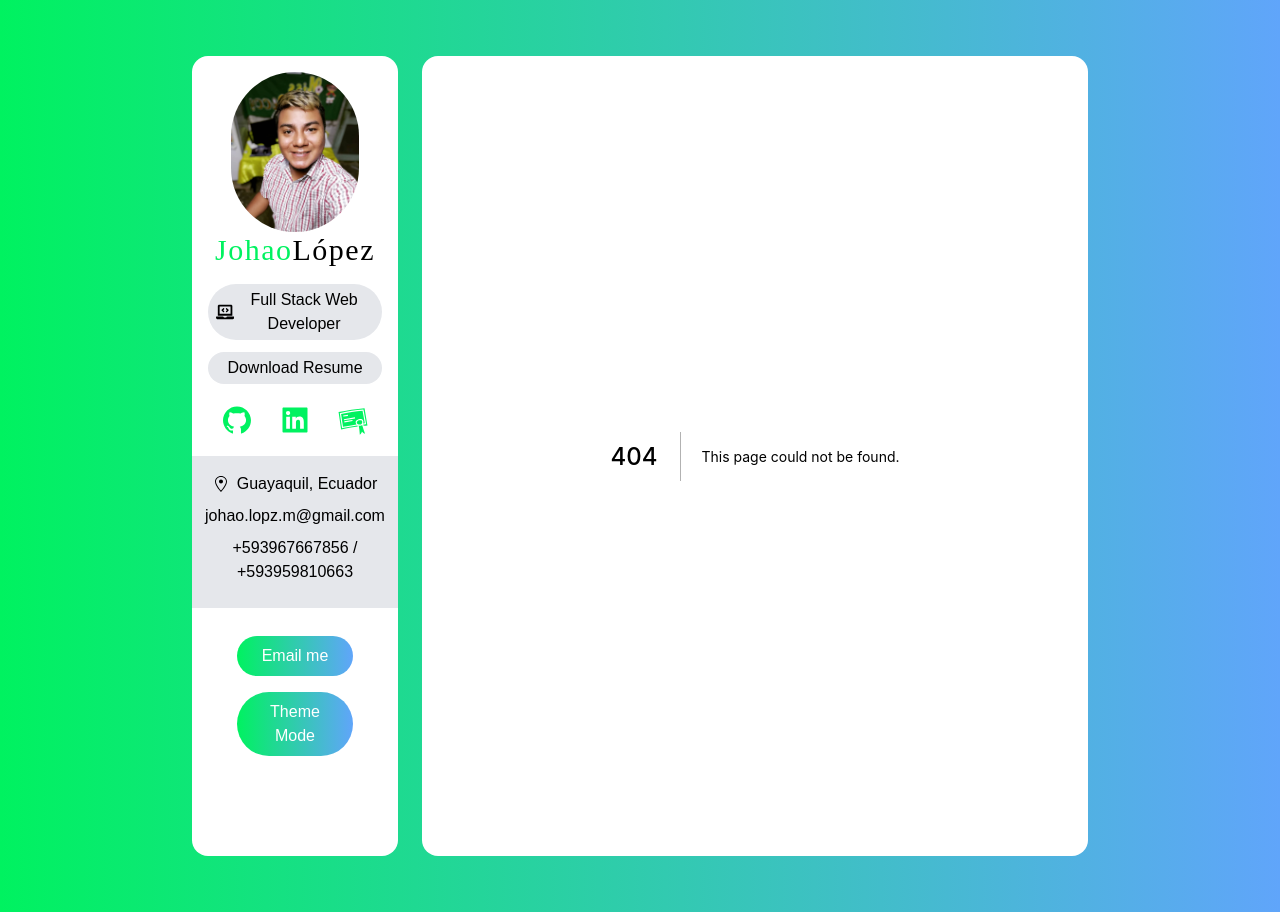
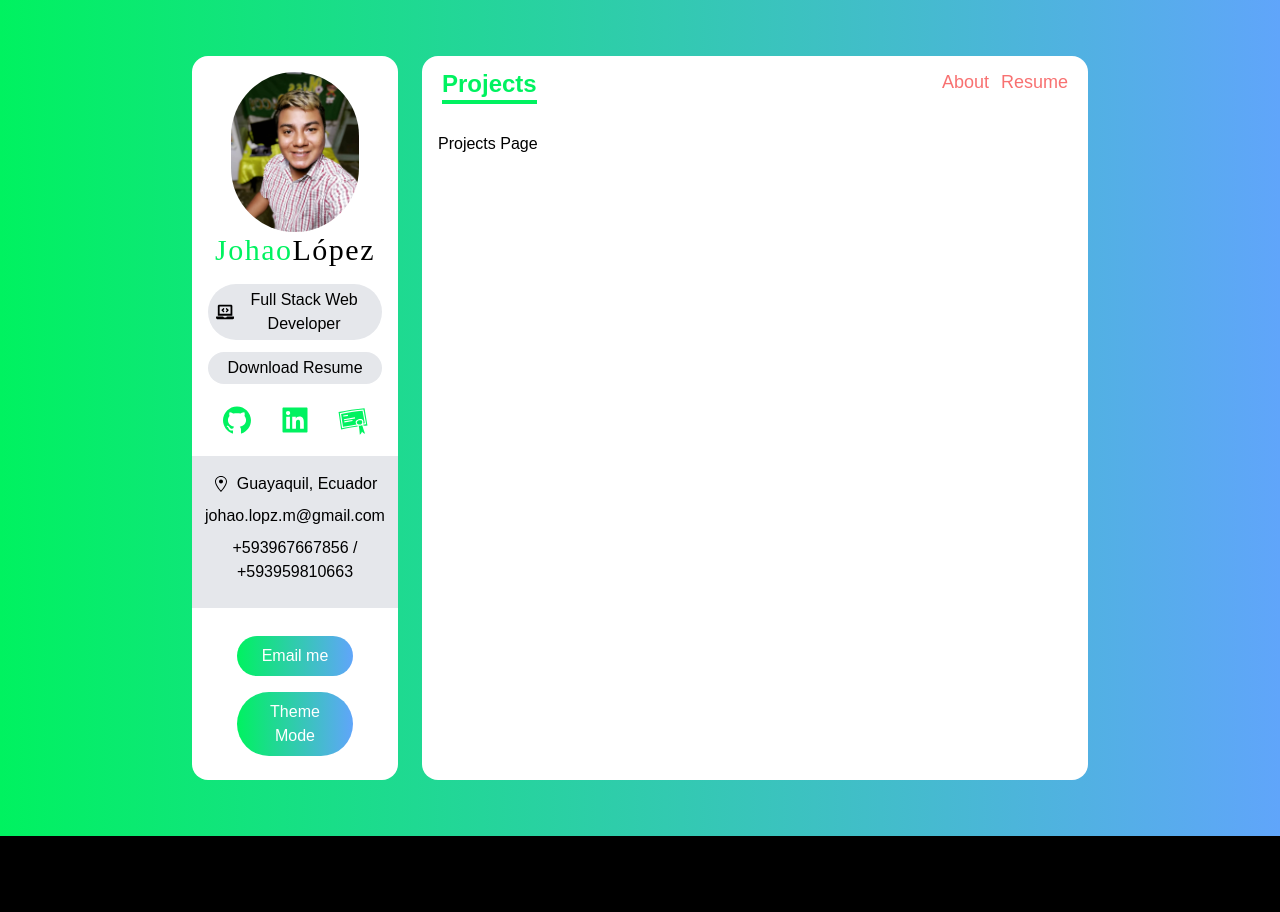
Before and after one commit to johaolopz/portfolio, a Next.js app: page /projects in a window 1280 px wide. Before the commit this address had no page. After the commit the page ends 836 px from the top, so only its background shows below. Built offline with nearby package versions, Linux system fonts and the light colour scheme; a web font is replaced by a local one.

Commit message:
crossOrigin fix, NavBar Creation, Use of FunctionComponent (Projects/Resume)

```diff
--- /dev/null
+++ b/components/Navbar.tsx
@@ -0,0 +1,47 @@
+import { FunctionComponent, useEffect, useState } from "react"
+import Link from "next/link"
+import { useRouter } from "next/router"
+
+
+//Function Component with typescript
+const NavItem:FunctionComponent<{
+    activeItem:string,
+    setActiveItem:Function,
+    name:string,
+    route:string
+}> = ({activeItem, setActiveItem, name, route}) => {
+    return (
+            activeItem !== name ? (
+            <Link href={route}>
+                <a>
+                    <span onClick={()=>setActiveItem(name)} className="hover:text-green">{name}</span>
+                </a>
+            </Link>
+        ) : null
+    )
+}
+
+
+const Navbar = () => {
+const [activeItem, setActiveItem] = useState<string>('')
+const {pathname} = useRouter()
+
+useEffect(() => {
+    if(pathname === "/") setActiveItem("About")
+    if(pathname === "/projects") setActiveItem("Projects")
+    if(pathname === "/resume") setActiveItem("Resume")
+}, [])
+
+    return (
+        <div className="flex justify-between px-5 my-3">
+            <span className="text-xl font-bold border-b-4 text-green border-green md:text-2xl">{activeItem}</span>
+            <div className="flex space-x-3 text-lg text-red-400">
+                <NavItem activeItem={activeItem} setActiveItem={setActiveItem} name={"About"} route={"/"} />
+                <NavItem activeItem={activeItem} setActiveItem={setActiveItem} name={"Projects"} route={"/projects"} />
+                <NavItem activeItem={activeItem} setActiveItem={setActiveItem} name={"Resume"} route={"/resume"} />
+            </div>
+        </div>
+    )
+}
+
+export default Navbar
--- a/pages/_app.tsx
+++ b/pages/_app.tsx
@@ -1,3 +1,4 @@
+import Navbar from '../components/Navbar'
 import Sidebar from '../components/Sidebar'
 import '../styles/globals.css'
 
@@ -7,7 +8,8 @@
     <div className="col-span-12 p-4 text-center bg-white lg:col-span-3 rounded-2xl">
       <Sidebar/>
     </div>
-    <div className="col-span-12 bg-white lg:col-span-9 rounded-2xl">
+    <div className="flex flex-col col-span-12 bg-white lg:col-span-9 rounded-2xl">
+      <Navbar/>
       <Component {...pageProps} />
     </div>
   </div>
--- a/pages/_document.tsx
+++ b/pages/_document.tsx
@@ -7,7 +7,7 @@
       <Html>
         <Head>
             <link rel="preconnect" href="https://fonts.googleapis.com" />
-            <link rel="preconnect" href="https://fonts.gstatic.com" crossorigin />
+            <link rel="preconnect" href="https://fonts.gstatic.com" crossOrigin="true" />
             <link href="https://fonts.googleapis.com/css2?family=Smooch&display=swap" rel="stylesheet" />
         </Head>
         <body className="bg-gradient-to-r from-green to-blue-400">
--- /dev/null
+++ b/pages/projects.tsx
@@ -0,0 +1,9 @@
+const projects = () => {
+    return (
+        <div className="p-4">
+            Projects Page
+        </div>
+    )
+}
+
+export default projects
--- /dev/null
+++ b/pages/resume.tsx
@@ -0,0 +1,9 @@
+const resume = () => {
+    return (
+        <div className="p-4">
+            Resume Page
+        </div>
+    )
+}
+
+export default resume
```
